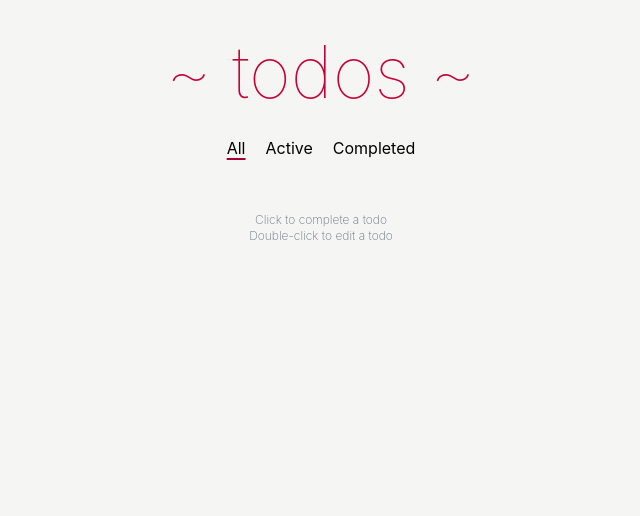
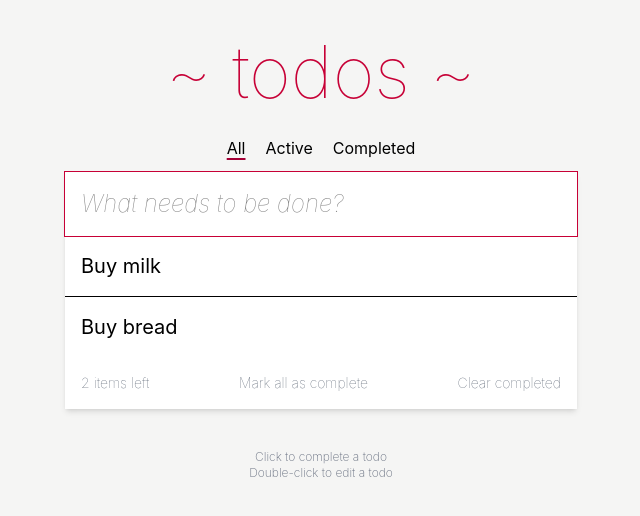
Before and after one commit to nikishyyy/basic-todo-app, a website built with Vite: page index.html in a window 1280 px wide. Shown: the whole page, without its empty margins (319-959 px from the left). Built offline with nearby package versions, Linux system fonts and the light colour scheme.

Commit message:
todos-06: Set up the layout and styling

```diff
--- a/index.html
+++ b/index.html
@@ -7,14 +7,18 @@
     <title>ToDo App</title>
   </head>
   <body class="bg-stone-100">
+    <!-- Header here ↓ -->
     <header class="max-w-lg py-4 mx-auto mt-5 font-thin text-center">
       <h1 class="font-sans text-7xl text-rose-700">~ todos ~</h1>
     </header>
+
+    <!-- This nav should be hidden by default and shown when there are todos ↓ -->
     <nav
       id="todo-nav"
       class="flex items-center justify-center gap-3 py-2 filters"
       role="navigation"
     >
+      <!-- This nav item is selected by default ↓ -->
       <a
         href="#/"
         class="p-1 underline underline-offset-4 decoration-rose-800 decoration-2"
@@ -24,12 +28,61 @@
       <a href="#/active" class="p-1" role="button">Active</a>
       <a href="#/completed" class="p-1" role="button">Completed</a>
     </nav>
+
+    <main class="max-w-lg mx-auto font-thin bg-white shadow-md">
+      <!-- This input should always be shown ↓ -->
+      <input
+        id="new-todo"
+        placeholder="What needs to be done?"
+        autofocus
+        class="w-full p-4 text-2xl italic outline-0 focus:outline-1 focus:outline-offset-0 focus:outline-rose-700"
+      />
+
+      <!-- This section should be hidden by default and shown when there are todos ↓ -->
+      <section
+        id="todo-list"
+        class="flex flex-col w-full text-xl font-normal divide-y"
+      >
+        <div class="p-4 todo-item">
+          <div class="todo-text">Buy milk</div>
+          <input class="hidden todo-edit" value="Buy milk" />
+        </div>
+        <div class="p-4 todo-item">
+          <div class="todo-text">Buy bread</div>
+          <input class="hidden todo-edit" value="Buy bread" />
+        </div>
+      </section>
+
+      <!-- This section should be hidden by default and shown when there are todos ↓ -->
+      <section
+        id="todo-actions"
+        class="flex justify-between p-4 text-sm text-gray-600"
+      >
+        <!-- This should be `0 items left` by default -->
+        <span id="todo-count">2 items left</span>
+        <!-- Hidden if no active items are left ↓ -->
+        <button
+          id="mark-all-completed"
+          aria-label="Mark all tasks as completed"
+        >
+          Mark all as complete
+        </button>
+        <!-- Hidden if no completed items are left ↓ -->
+        <button id="clear-completed" aria-label="Clear completed tasks">
+          Clear completed
+        </button>
+      </section>
+    </main>
+
+    <!-- This footer shows minimal instructions on how to use the app ↓ -->
     <footer
       class="flex flex-col items-center justify-center max-w-lg mx-auto mt-10 text-xs text-gray-500 font-extralight"
     >
       <div>Click to complete a todo</div>
       <div>Double-click to edit a todo</div>
     </footer>
+
+    <!-- Scripts here. Don't remove ↓ -->
     <script type="module" src="/src/main.js"></script>
   </body>
 </html>
```
Also changed, not shown: Screenshot 2026-08-13 at 10.29.30 AM.png (added).
